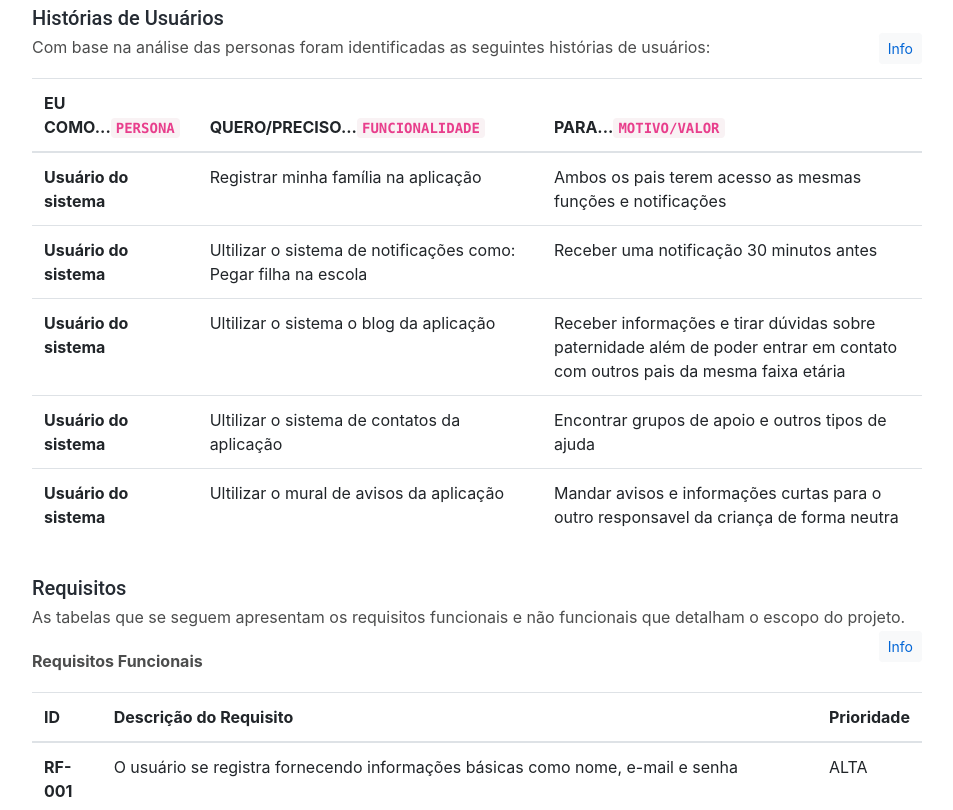
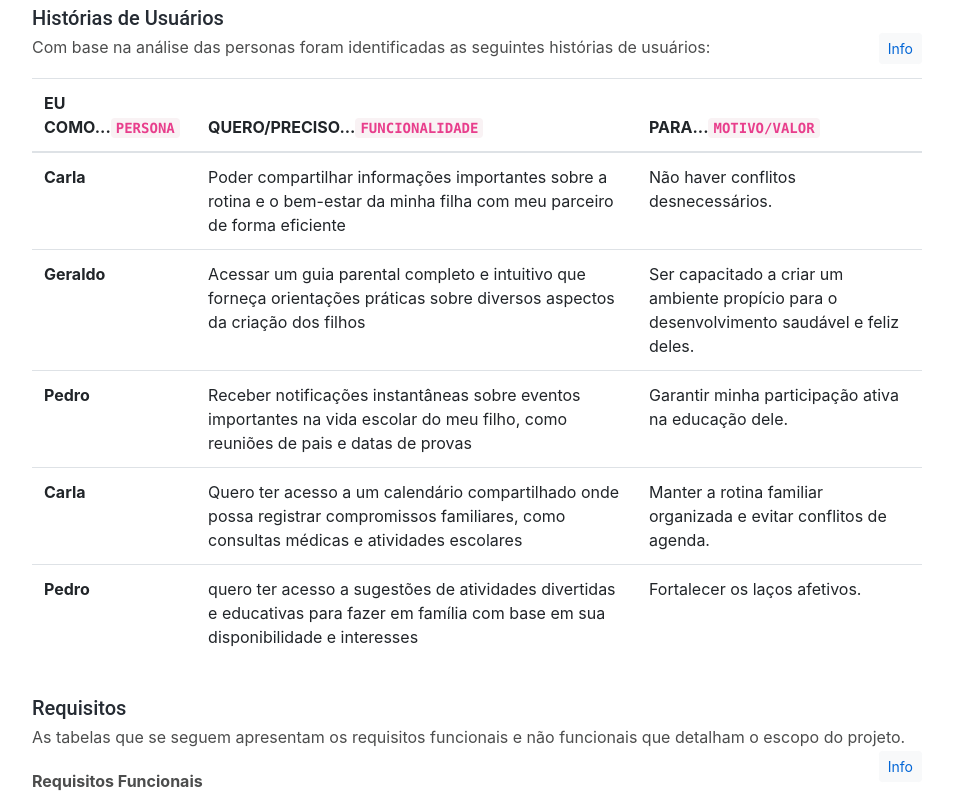
Before and after one commit to ICEI-PUC-Minas-PPLES-TI/plf-es-2024-1-ti1-0385100-falta-de-educacao-parental, a plain HTML site: page docs/index.html in a window 1280 px wide. Shown: the part 2010-2820 px from the top of the page, without its empty margins (293-1246 px from the left). Drawn offline with Linux system fonts and the light colour scheme.

Commit message:
Update index.html

```diff
--- a/docs/index.html
+++ b/docs/index.html
@@ -268,32 +268,31 @@
                   </thead>
                   <tbody>
                     <tr>
-                      <th scope="row">Usuário do sistema</th>
-                      <td>Registrar minha família na aplicação <!--<span class="exemplo">EXEMPLO</span> --></td>
-                      <td>Ambos os pais terem acesso as mesmas funções e notificações</td>
+                      <th scope="row">Carla</th>
+                      <td> Poder compartilhar informações importantes sobre a rotina e o bem-estar da minha filha com meu parceiro de forma eficiente <!--<span class="exemplo">EXEMPLO</span> --></td>
+                      <td>Não haver conflitos desnecessários.</td>
                     </tr>
                     <tr>
-                      <th scope="row">Usuário do sistema</th>
-                      <td>Ultilizar o sistema de notificações como: Pegar filha na escola
+                      <th scope="row">Geraldo</th>
+                      <td>Acessar um guia parental completo e intuitivo que forneça orientações práticas sobre diversos aspectos da criação dos filhos
                         <!--<span class="exemplo">EXEMPLO</span> -->
                       </td>
-                      <td>Receber uma notificação 30 minutos antes</td>
+                      <td>Ser capacitado a criar um ambiente propício para o desenvolvimento saudável e feliz deles.</td>
                     </tr>
                     <tr>
-                      <th scope="row">Usuário do sistema</th>
-                      <td>Ultilizar o sistema o blog da aplicação <!--<span class="exemplo">EXEMPLO</span> --></td>
-                      <td>Receber informações e tirar dúvidas sobre paternidade além de poder entrar em contato com
-                        outros pais da mesma faixa etária</td>
+                      <th scope="row">Pedro</th>
+                      <td>Receber notificações instantâneas sobre eventos importantes na vida escolar do meu filho, como reuniões de pais e datas de provas<!--<span class="exemplo">EXEMPLO</span> --></td>
+                      <td>Garantir minha participação ativa na educação dele.</td>
                     </tr>
                     <tr>
-                      <th scope="row">Usuário do sistema</th>
-                      <td>Ultilizar o sistema de contatos da aplicação <!--<span class="exemplo">EXEMPLO</span> --></td>
-                      <td>Encontrar grupos de apoio e outros tipos de ajuda</td>
+                      <th scope="row">Carla</th>
+                      <td>Quero ter acesso a um calendário compartilhado onde possa registrar compromissos familiares, como consultas médicas e atividades escolares<!--<span class="exemplo">EXEMPLO</span> --></td>
+                      <td>Manter a rotina familiar organizada e evitar conflitos de agenda.</td>
                     </tr>
                     <tr>
-                      <th scope="row">Usuário do sistema</th>
-                      <td>Ultilizar o mural de avisos da aplicação<!--<span class="exemplo">EXEMPLO</span> --></td>
-                      <td>Mandar avisos e informações curtas para o outro responsavel da criança de forma neutra</td>
+                      <th scope="row">Pedro</th>
+                      <td>quero ter acesso a sugestões de atividades divertidas e educativas para fazer em família com base em sua disponibilidade e interesses<!--<span class="exemplo">EXEMPLO</span> --></td>
+                      <td> Fortalecer os laços afetivos.</td>
                     </tr>
                     <!--<tr>
                       <th scope="row">Administrador</th>
@@ -480,7 +479,7 @@
                       height="360px" allowtransparency="true" frameborder="0"></iframe>
                   </p>
                 </div>
-                <p>
+                <p> <a href="https://www.figma.com/file/9tDZII9i3dado8InGG95xH/Untitled?type=design&node-id=0%3A1&mode=design&t=93oKWODUhyYyPjn1-1">Protótipo interativo</a>
                   <object data="assets/files/User flow (1).pdf" type="application/pdf" width="100%" height="500px">
                     <p>Não foi possível apresentar o arquivo PDF. Faça o download e abra no seu computador: <a
                         href="/assets/files/User flow (1).pdf">Download</a></p>
@@ -576,7 +575,7 @@
                   </tr>
                   <tr>
                     <td>Projeção inicial das telas</td>
-                    <td>Discord</td>
+                    <td>Miro</td>
                     <td><a href="https://miro.com/welcomeonboard/MEdjYzBKSXNPTUhZMGM3YmlYbVdiaUxWZ21ISHliVTRiY1hrTXF2blRyY1lCaHpzT3BEYlY0R0hWUk1lVGRJcnwzNDU4NzY0NTg0OTg4MjU0MzczfDI=?share_link_id=258597073821">Link Miro</a>
                       <span< /td>
                   </tr>
```
